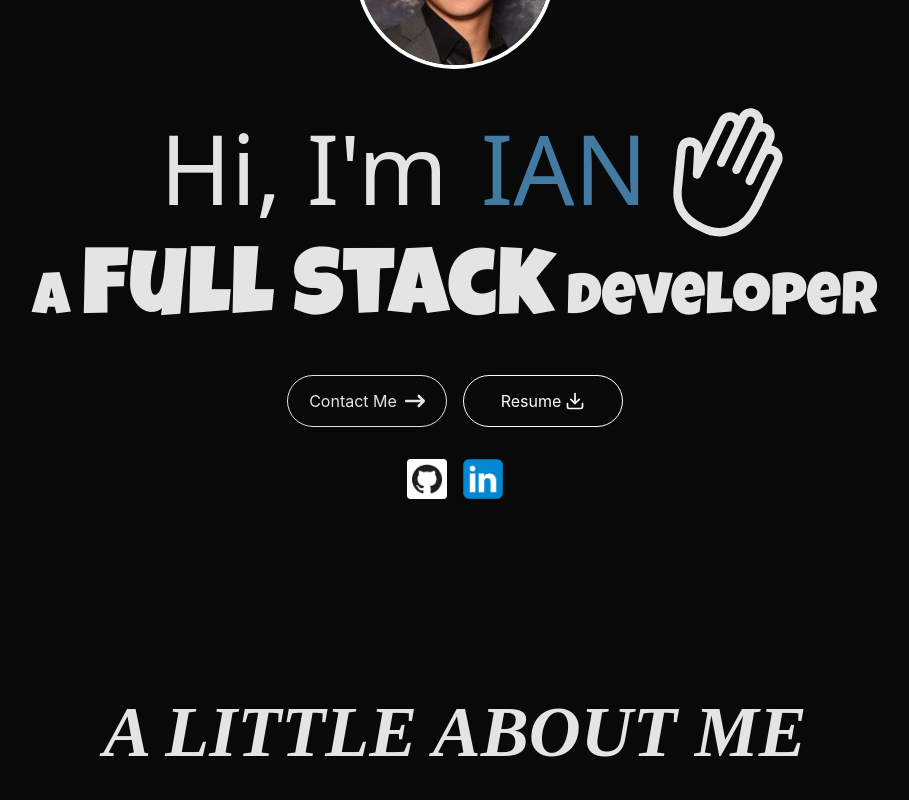
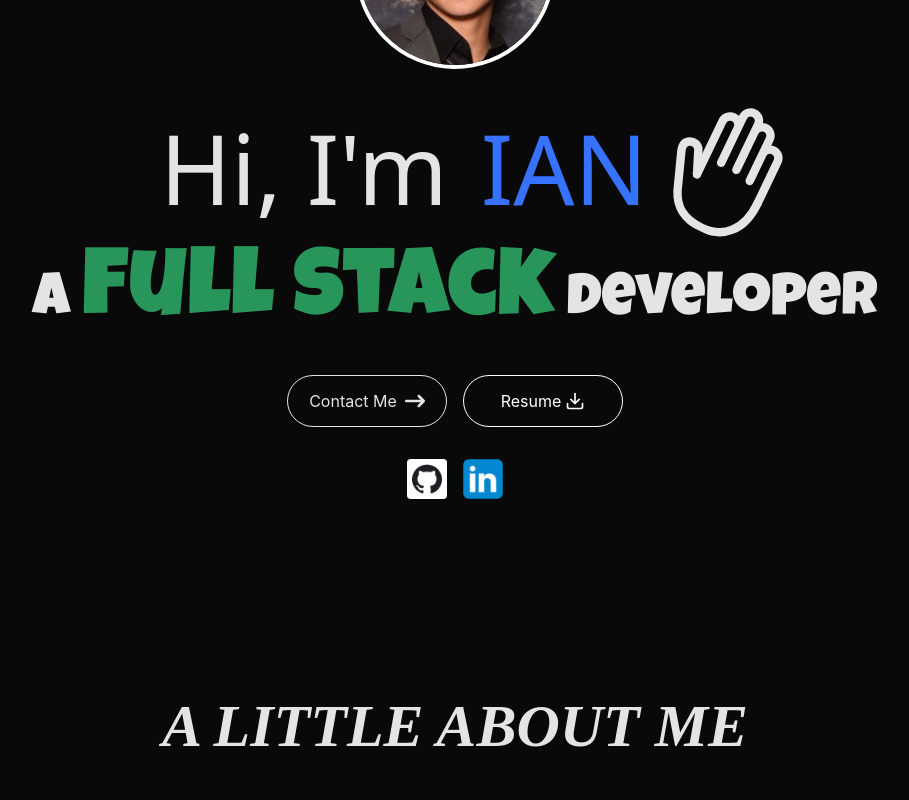
Before and after one commit to ianmannn/ian-mann-portfolio-3D, a React (Vite) app: page / in a window 1280 px wide. Shown: the part 240-1040 px from the top of the page, without its empty margins (185-1094 px from the left). Built offline with nearby package versions, Linux system fonts and the light colour scheme; a web font is replaced by a local one.

Commit message:
fonts updated and project buttons

```diff
--- a/src/index.css
+++ b/src/index.css
@@ -40,6 +40,7 @@
   --color-green1: #63a375;
   --color-blue1: #427aa1;
   --color-blue2: #0e6ba8;
+  --color-blue3: #3772ff;
 
 
   --shadow-white:4px 4px 0 #F0F0F0;
--- a/src/sections/AboutMe.jsx
+++ b/src/sections/AboutMe.jsx
@@ -62,7 +62,7 @@ const { updateCursorText } = useCursorContext();
     return (
         <section id="AboutMe" className="section-aboutme-fullcontainer w-full px-[10%] py-10 scroll-mt-20">
             {/* <h4 className="text-center mb-2 text-text text-lg font-inter">Introduction</h4> */}
-            <h2 className="text-center text-text text-7xl font-permanentmarker italic font-bold">A LITTLE ABOUT ME</h2>
+            <h2 className="text-center text-text text-6xl font-permanentmarker italic font-bold">A LITTLE ABOUT ME</h2>
 
             <div className="section-aboutme-container flex w-full flex-col lg:flex-row items-center gap-20 my-20 ">
                 <div className="section-aboutmeleft bg-primary w-81 h-130 rounded-3xl sm:w-96 sm:h-150">
--- a/src/sections/ContactMe.jsx
+++ b/src/sections/ContactMe.jsx
@@ -1,6 +1,9 @@
 import { LuHandshake } from "react-icons/lu";
+import { useCursorContext } from "../contexts/CursorContext"
 
 const ContactMe = () => {
+
+    const { updateCursorText } = useCursorContext();
     return (
         <section id="Contact" className="section-contact-container-full min-h-screen w-full flex flex-cols-1 justify-center items-center">
             <div className="section-contact-container w-full max-w-5xl flex justify-center items-center text-center px-4">
@@ -11,6 +14,8 @@ const ContactMe = () => {
                     Contact Me:
                     </div>
                     <a
+                        onMouseEnter={() => updateCursorText('CLICK ><')}
+                        onMouseLeave={() => updateCursorText('SCROLL <>')}
                         className="text-3xl font-dmserif font-light cursor-pointer"
                         href="mailto:iancmann99@gmail.com"
                     >
--- a/src/sections/Hero.jsx
+++ b/src/sections/Hero.jsx
@@ -29,12 +29,12 @@ const Hero = () => {
                 className="section-hero-container text-center -mt-36 flex flex-col items-center">
                 <img src="/profpic.png" alt="profilepic" className="section-hero-picture rounded-full w-50 h-50 mx-auto mb-8 border-4 border-white rotate-1" />
                 <h3 className="section-hero-greeting text-text font-knewave text-5xl sm:text-6xl md:text-7xl lg:text-8xl flex items-center gap-2 justify-center w-full lg:ml-10">
-                    Hi, I'm&nbsp; <span className="text-blue1">IAN</span>
+                    Hi, I'm&nbsp; <span className="text-[#3772ff]">IAN</span>
                     <motion.div animate={handWaveAnimation}>
                         <IoHandRightOutline className="inline-block text-[1em] sm:text-[2em] md:text-[2em] lg:text-[1.40em] rotate-20"/>
                     </motion.div>
                 </h3>
-                <p className="section-hero-description text-text text-3xl md:text-5xl lg:text-6xl font-luckiestguy mt-3 text-center">a <span className="text-text lg:text-8xl">full stack</span> developer</p>
+                <p className="section-hero-description text-text text-3xl md:text-5xl lg:text-6xl font-luckiestguy mt-3 text-center">a <span className="text-[#28965a] lg:text-8xl ">full stack</span> developer</p>
                 <div className="section-hero-buttons flex flex-col sm:flex-row gap-4 mt-8 items-center justify-center">
                     <button
                         onMouseEnter={() => updateCursorText('    ')}
--- a/src/sections/Portfolio.jsx
+++ b/src/sections/Portfolio.jsx
@@ -148,7 +148,9 @@ const Portfolio = () => {
               <a
                 key={project.id}
                 href={project.link}
-                className="flex flex-col p-6 border-[0.5px] border-white bg-inherit backdrop-blur-md mt-3 rounded-lg justify-center cursor-pointer -translate-y-2 hover:border-blue-400 hover:translate-y-2 hover:shadow-none transition-transform w-full"
+                onMouseEnter={() => updateCursorText('CLICK ><')}
+                onMouseLeave={() => updateCursorText('SCROLL <>')}
+                className="flex flex-col p-6 border-[0.5px] border-white bg-inherit backdrop-blur-md mt-3 rounded-lg justify-center cursor-pointer  hover:border-blue-400 hover:-translate-y-2 hover:shadow-none transition-transform w-full"
               >
                 <img
                   src={project.logo}
```
